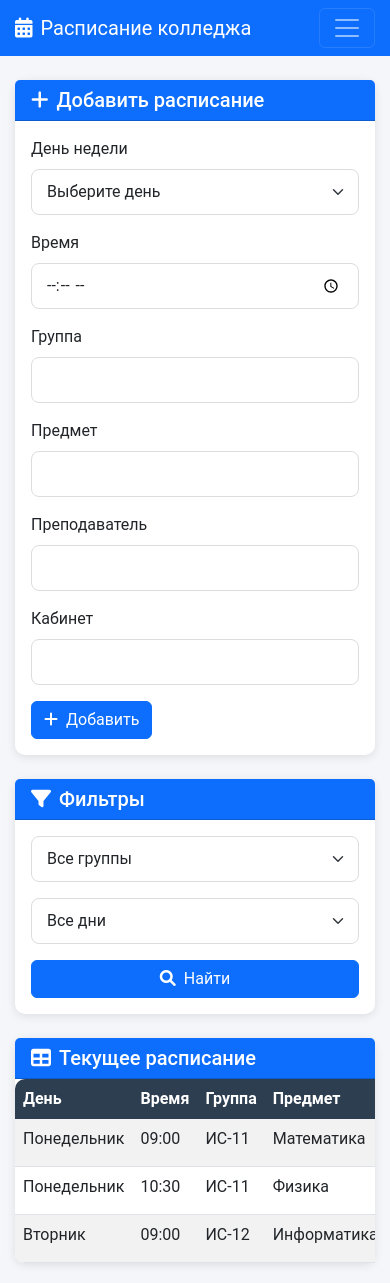
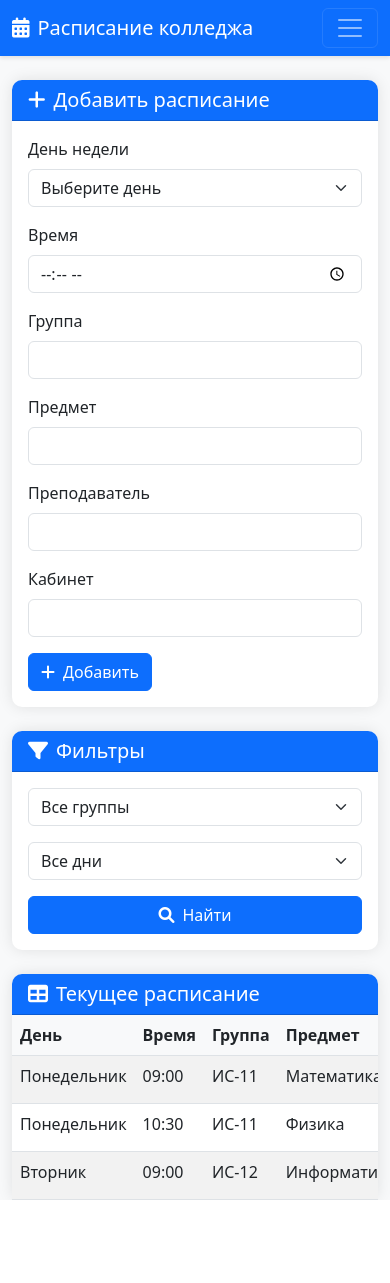
Before and after one commit to damir7182/college-schedule, a Flask app: page /schedule in a window 390 px wide. After the commit the page ends 1200 px from the top, so only its background shows below. Run offline with Flask 3, Linux system fonts and the light colour scheme; a user stored in the database is signed in.

Commit message:
Update style.css

```diff
--- a/static/style.css
+++ b/static/style.css
@@ -1,113 +1,63 @@
-/* Основные цвета */
-:root {
-    --primary-color: #2c3e50;
-    --secondary-color: #3498db;
-    --accent-color: #e74c3c;
-    --light-color: #ecf0f1;
-    --dark-color: #2c3e50;
+body {
+    background-color: #f8f9fa;
+    min-height: 100vh;
 }
 
-/* Общие стили */
-body {
-    font-family: 'Roboto', sans-serif;
-    background-color: #f5f6fa;
+.card {
+    border: none;
+    border-radius: 10px;
+    box-shadow: 0 0 15px rgba(0,0,0,0.1);
 }
 
-/* Навигационная панель */
-.navbar-custom {
-    background-color: var(--primary-color);
+.card-header {
+    border-radius: 10px 10px 0 0 !important;
+}
+
+.table th {
+    background-color: #f8f9fa;
+}
+
+.day-schedule {
+    margin-bottom: 30px;
+}
+
+.day-header {
+    background-color: #007bff;
+    color: white;
+    padding: 10px 20px;
+    border-radius: 10px 10px 0 0;
+    margin-bottom: 0;
+}
+
+.schedule-table {
+    background-color: white;
+    border-radius: 0 0 10px 10px;
+}
+
+.btn-custom {
+    background-color: #007bff;
+    color: white;
+    border: none;
+    padding: 8px 20px;
+    border-radius: 5px;
+    transition: all 0.3s;
+}
+
+.btn-custom:hover {
+    background-color: #0056b3;
+    color: white;
+    transform: translateY(-2px);
+}
+
+.group-select {
+    max-width: 300px;
+    margin: 0 auto 20px;
+}
+
+.navbar {
     box-shadow: 0 2px 4px rgba(0,0,0,0.1);
 }
 
-.navbar-custom .navbar-brand {
-    color: var(--light-color);
-    font-weight: 500;
-}
-
-.navbar-custom .nav-link {
-    color: var(--light-color) !important;
-    transition: color 0.3s ease;
-}
-
-.navbar-custom .nav-link:hover {
-    color: var(--secondary-color) !important;
-}
-
-/* Кнопки */
-.btn-custom {
-    background-color: var(--secondary-color);
-    color: white;
-    border: none;
-    transition: all 0.3s ease;
-}
-
-.btn-custom:hover {
-    background-color: #2980b9;
-    color: white;
-    transform: translateY(-1px);
-}
-
-/* Карточки */
-.card {
-    border: none;
-    border-radius: 10px;
-    box-shadow: 0 2px 10px rgba(0,0,0,0.1);
-    transition: transform 0.3s ease;
-}
-
-.card:hover {
-    transform: translateY(-5px);
-}
-
-/* Таблицы */
-.table {
-    background-color: white;
-    border-radius: 10px;
-    overflow: hidden;
-}
-
-.table thead th {
-    background-color: var(--primary-color);
-    color: white;
-    border: none;
-}
-
-.table-striped tbody tr:nth-of-type(odd) {
-    background-color: rgba(0,0,0,0.02);
-}
-
-/* Формы */
-.form-control, .form-select {
-    border-radius: 8px;
-    border: 1px solid #ddd;
-    padding: 10px 15px;
-}
-
-.form-control:focus, .form-select:focus {
-    border-color: var(--secondary-color);
-    box-shadow: 0 0 0 0.2rem rgba(52, 152, 219, 0.25);
-}
-
-/* Алерты */
 .alert {
     border-radius: 10px;
-    border: none;
 }
-
-/* Футер */
-.footer {
-    background-color: var(--primary-color);
-    color: var(--light-color);
-    padding: 1rem 0;
-}
-
-/* Адаптивность */
-@media (max-width: 768px) {
-    .container {
-        padding: 0 15px;
-    }
-
-    .card {
-        margin-bottom: 20px;
-    }
-}
```
